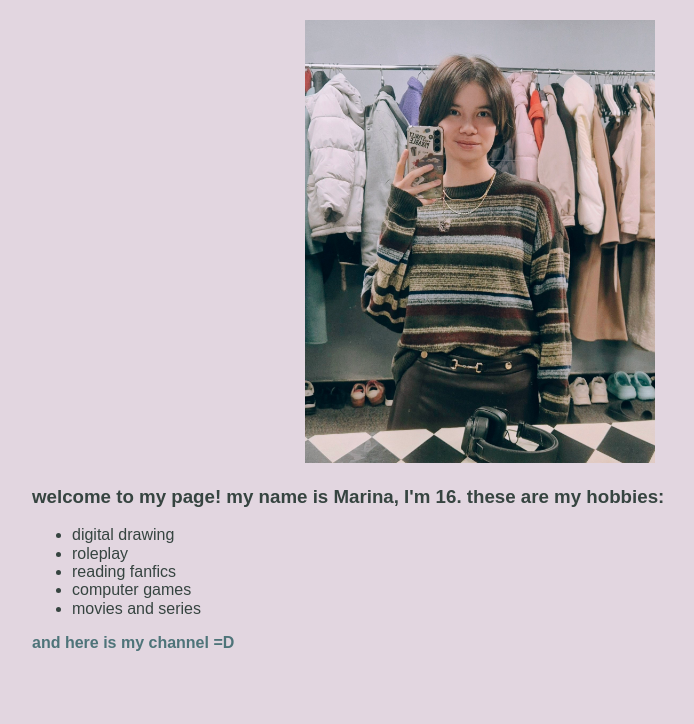
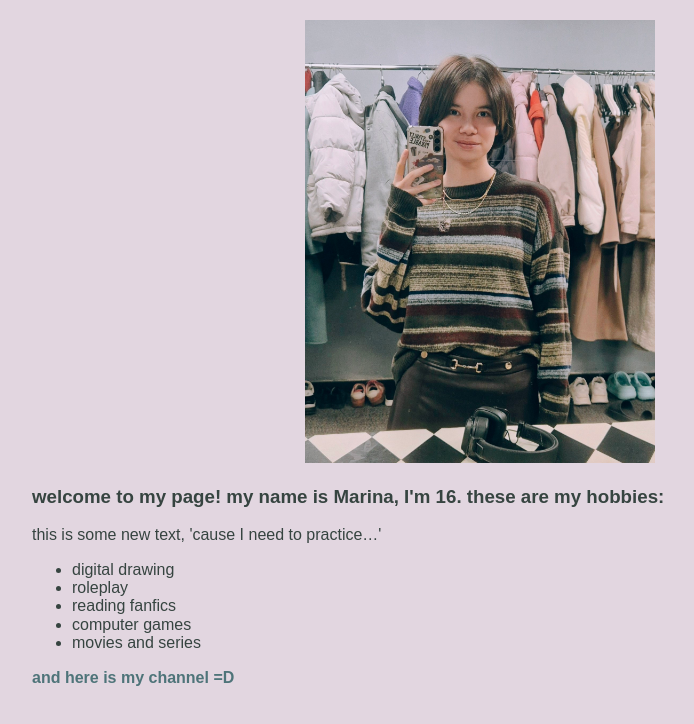
Before and after one commit to marusuasal-tech/my-website, a plain HTML site: page index.html in a window 1280 px wide. Shown: the whole page, without its empty margins (160-854 px from the left). Drawn offline with Linux system fonts and the light colour scheme.

Commit message:
new paragraph in index.html

```diff
--- a/index.html
+++ b/index.html
@@ -21,6 +21,8 @@
       welcome to my page! my name is Marina, I'm 16. these are my hobbies:
     </h3>
 
+    <p>this is some new text, 'cause I need to practice…'</p>
+
     <ul>
       <li>digital drawing</li>
       <li>roleplay</li>
```
